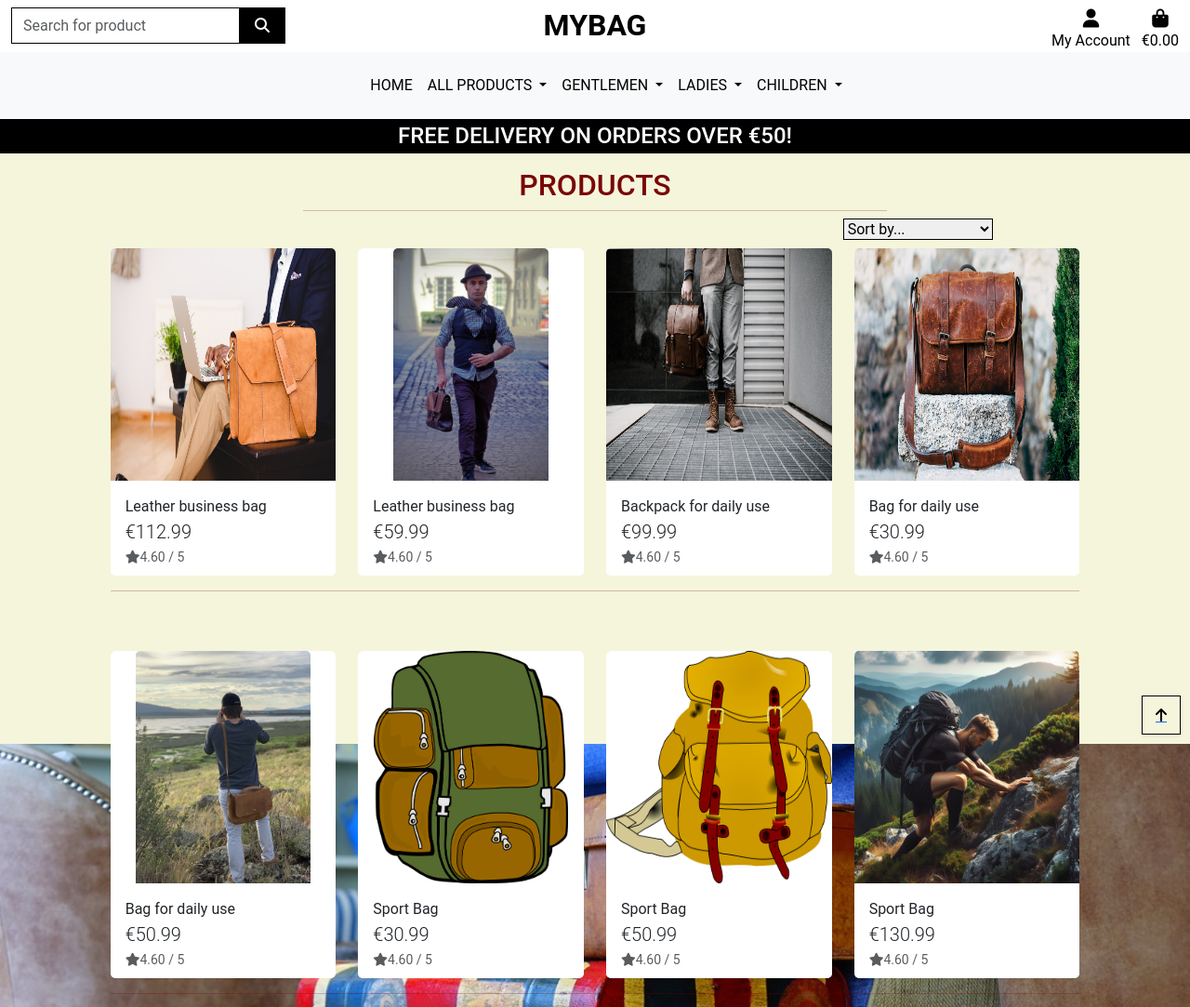
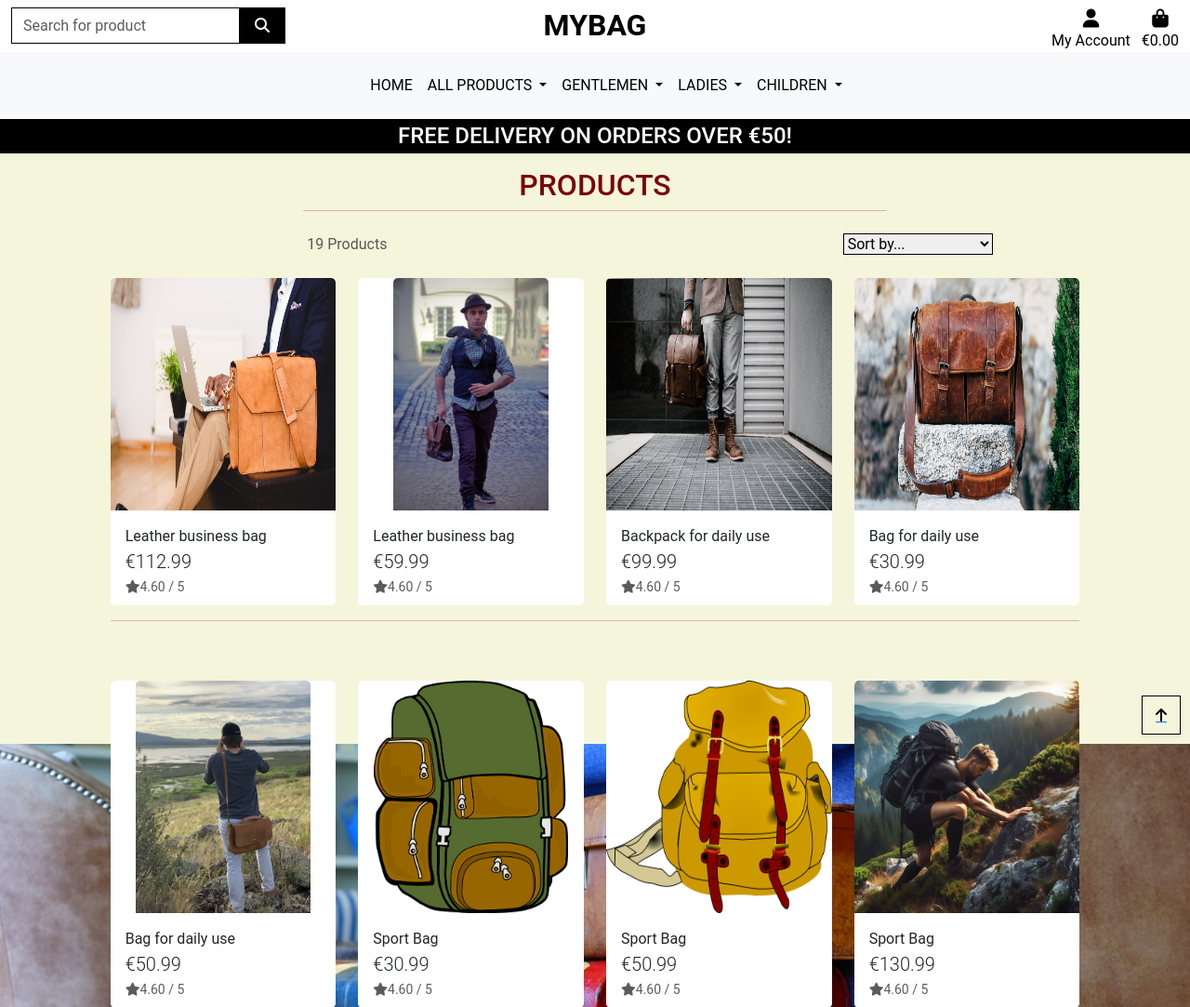
Before and after one commit to RenaSchott/Project5-MyBag, a Django app: page /products/ in a window 1280 px wide. Shown: the top 1083 px of the page at 93% size. Run offline with Django 4.2, Linux system fonts and the light colour scheme; data comes from the database, SQL or seed files in the repository; some libraries are stand-ins or nearby versions.

Commit message:
undone changes for heroku deployment

```diff
--- a/products/templates/products/products.html
+++ b/products/templates/products/products.html
@@ -41,6 +41,7 @@
                         {% if search_term or current_categories or current_sorting != 'None_None' %}
                             <span class="small"><a href="{% url 'products' %}">Products Home</a> | </span>
                         {% endif %}
+                        {{ products|length }} Products{% if search_term %} found for <strong>"{{ search_term }}"</strong>{% endif %}
                     </p>
                 </div>
             </div>
```
